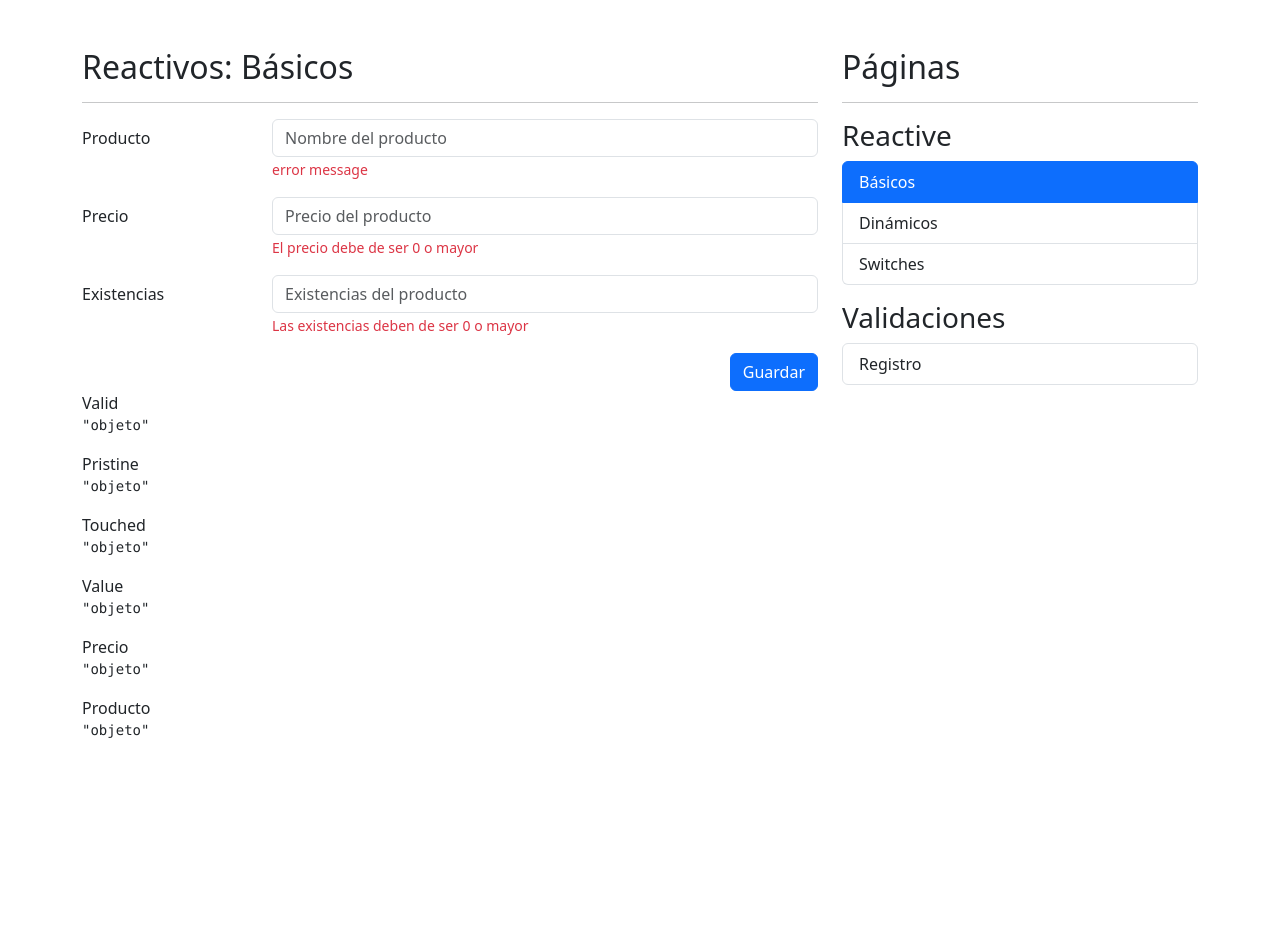
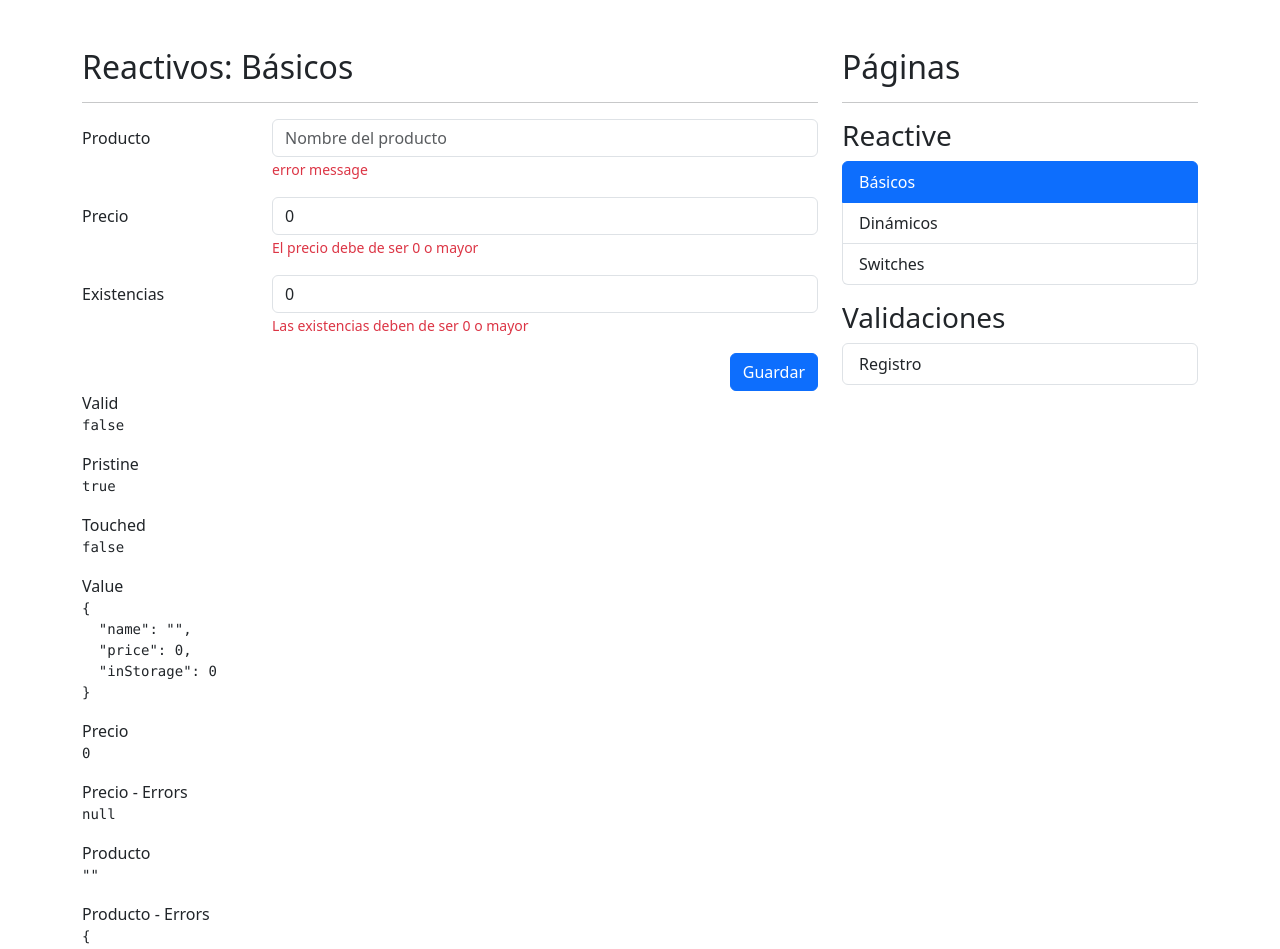
Before and after one commit to JCUrquiza/AngularForms, an Angular app: page /reactive/basic in a window 1280 px wide. Shown: the top 949 px of the page. Before the commit the page ends 800 px from the top, so only its background shows below. Built offline with nearby package versions, Linux system fonts and the light colour scheme.

Commit message:
First validations with form

```diff
--- a/src/app/reactive/pages/basic-page/basic-page.component.html
+++ b/src/app/reactive/pages/basic-page/basic-page.component.html
@@ -4,7 +4,7 @@
 <div class="row">
   <div class="col">
 
-    <form autocomplete="off">
+    <form [formGroup]="myForm" (ngSubmit)="onSave()" autocomplete="off">
 
       <!-- Campo de producto -->
       <div class="mb-3 row">
@@ -12,8 +12,9 @@
         <div class="col-sm-9">
 
           <input
+            class="form-control"
             type="text"
-            class="form-control"
+            formControlName="name"
             placeholder="Nombre del producto">
 
           <span class="form-text text-danger">
@@ -28,8 +29,9 @@
         <label class="col-sm-3 col-form-label">Precio</label>
         <div class="col-sm-9">
           <input
+            class="form-control"
             type="number"
-            class="form-control"
+            formControlName="price"
             placeholder="Precio del producto">
           <span class="form-text text-danger">
             El precio debe de ser 0 o mayor
@@ -42,8 +44,9 @@
         <label class="col-sm-3 col-form-label">Existencias</label>
         <div class="col-sm-9">
           <input
+            class="form-control"
             type="number"
-            class="form-control"
+            formControlName="inStorage"
             placeholder="Existencias del producto">
 
           <span class="form-text text-danger">
@@ -71,21 +74,28 @@
   <div class="col">
 
     <span>Valid</span>
-    <pre>{{ 'objeto' | json }}</pre>
+    <pre>{{ myForm.valid| json }}</pre>
 
     <span>Pristine</span>
-    <pre>{{ 'objeto' | json }}</pre>
+    <pre>{{ myForm.pristine| json }}</pre>
 
     <span>Touched</span>
-    <pre>{{ 'objeto' | json }}</pre>
+    <pre>{{ myForm.touched| json }}</pre>
 
     <span>Value</span>
-    <pre>{{ 'objeto' | json }}</pre>
+    <pre>{{ myForm.value| json }}</pre>
 
     <span>Precio</span>
-    <pre>{{ 'objeto' | json }}</pre>
+    <pre>{{ myForm.controls['price'].value | json }}</pre>
+
+    <span>Precio - Errors</span>
+    <pre>{{ myForm.controls['price'].errors| json }}</pre>
 
     <span>Producto</span>
-    <pre>{{ 'objeto' | json }}</pre>
+    <pre>{{ myForm.controls['name'].value | json }}</pre>
+
+    <span>Producto - Errors</span>
+    <pre>{{ myForm.controls['name'].errors| json }}</pre>
+
   </div>
 </div>
--- a/src/app/reactive/pages/basic-page/basic-page.component.ts
+++ b/src/app/reactive/pages/basic-page/basic-page.component.ts
@@ -1,4 +1,5 @@
 import { Component } from '@angular/core';
+import { FormBuilder, FormGroup, Validators } from '@angular/forms';
 
 @Component({
   templateUrl: './basic-page.component.html',
@@ -6,4 +7,20 @@
 })
 export class BasicPageComponent {
 
+  public myForm: FormGroup = this.fb.group({
+    name: ['', [ Validators.required, Validators.minLength(3) ]],
+    price: [0, [ Validators.required, Validators.min(0) ]],
+    inStorage: [0, [ Validators.required, Validators.min(0) ]],
+  })
+
+  constructor( private fb: FormBuilder ) {}
+
+  onSave(): void {
+
+    if ( this.myForm.invalid ) return;
+
+    console.log(this.myForm.value);
+
+  }
+
 }
--- a/src/app/reactive/reactive.module.ts
+++ b/src/app/reactive/reactive.module.ts
@@ -1,5 +1,6 @@
 import { NgModule } from '@angular/core';
 import { CommonModule } from '@angular/common';
+import { ReactiveFormsModule } from '@angular/forms';
 
 import { ReactiveRoutingModule } from './reactive-routing.module';
 import { BasicPageComponent } from './pages/basic-page/basic-page.component';
@@ -15,6 +16,7 @@
   ],
   imports: [
     CommonModule,
+    ReactiveFormsModule,
     ReactiveRoutingModule
   ]
 })
```
